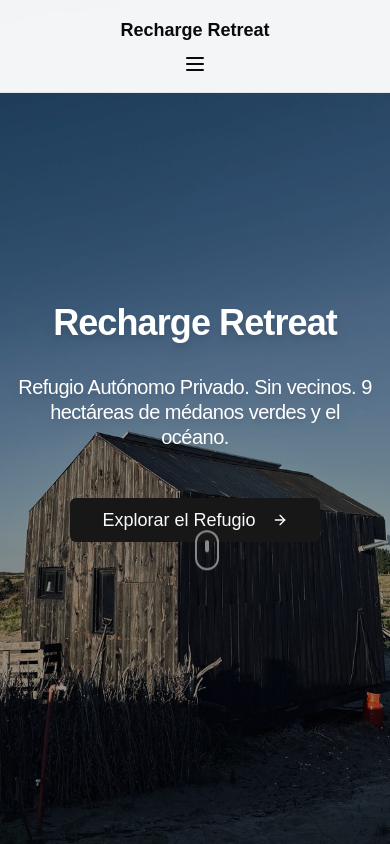
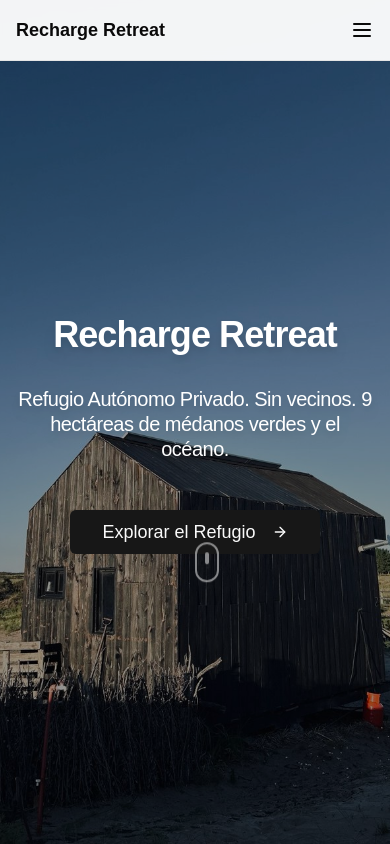
Before and after one commit to visualpharm/recharge-retreat, a Next.js app: page /activities in a window 390 px wide. Shown: the top 844 px of the page. Built offline with nearby package versions, Linux system fonts and the light colour scheme.

Commit message:
Menu on mobile

```diff
--- a/app/[locale]/page.tsx
+++ b/app/[locale]/page.tsx
@@ -36,7 +36,7 @@ export default function Page() {
         <div className="relative z-10 container mx-auto px-4 py-16 md:py-24">
           <div className="max-w-4xl mx-auto text-center space-y-12">
             <div className="space-y-8">
-              <h1 className="text-4xl md:text-6xl font-bold tracking-tight text-white drop-shadow-lg">
+              <h1 className="pt-6 text-4xl md:text-6xl font-bold tracking-tight text-white drop-shadow-lg">
                 {t('home.title')}
               </h1>
               <h2 className="text-xl md:text-3xl font-medium tracking-tight text-white leading-tight drop-shadow-lg">
--- a/components/navigation.tsx
+++ b/components/navigation.tsx
@@ -25,18 +25,18 @@ export default function Navigation({ transparent = false }) {
   return (
     <header className="fixed top-0 left-0 right-0 z-20 border-b border-border bg-background/95 backdrop-blur-sm">
       <div className="container mx-auto px-4 py-4">
-        <div className="flex flex-col md:flex-row items-center justify-between">
+        <div className="flex flex-row items-center justify-between">
           <Link href={getLocalizedHref("/")} className="font-semibold text-lg">
             Recharge Retreat
           </Link>
 
           {/* Mobile menu button */}
-          <button className="md:hidden mt-2 text-foreground" onClick={() => setIsMenuOpen(!isMenuOpen)}>
+          <button className="md:hidden text-foreground" onClick={() => setIsMenuOpen(!isMenuOpen)}>
             {isMenuOpen ? <X className="h-6 w-6" /> : <Menu className="h-6 w-6" />}
           </button>
 
           {/* Desktop navigation - centered */}
-          <nav className="hidden md:flex items-center justify-center flex-1 gap-8">
+          <nav className="hidden md:flex items-center justify-center flex-1 gap-8 mx-8">
             <Link
               href={getLocalizedHref("/shelter")}
               className={`text-base font-medium transition-colors ${
@@ -80,7 +80,7 @@ export default function Navigation({ transparent = false }) {
           </nav>
 
           {/* Language Switcher and Book button */}
-          <div className="hidden md:flex items-center gap-4">
+          <div className="hidden md:flex items-center gap-4 ml-auto">
             <SimpleLanguageSwitcher />
             <Link
               href="https://book.recharge.com.ar/listing/110889"
```
